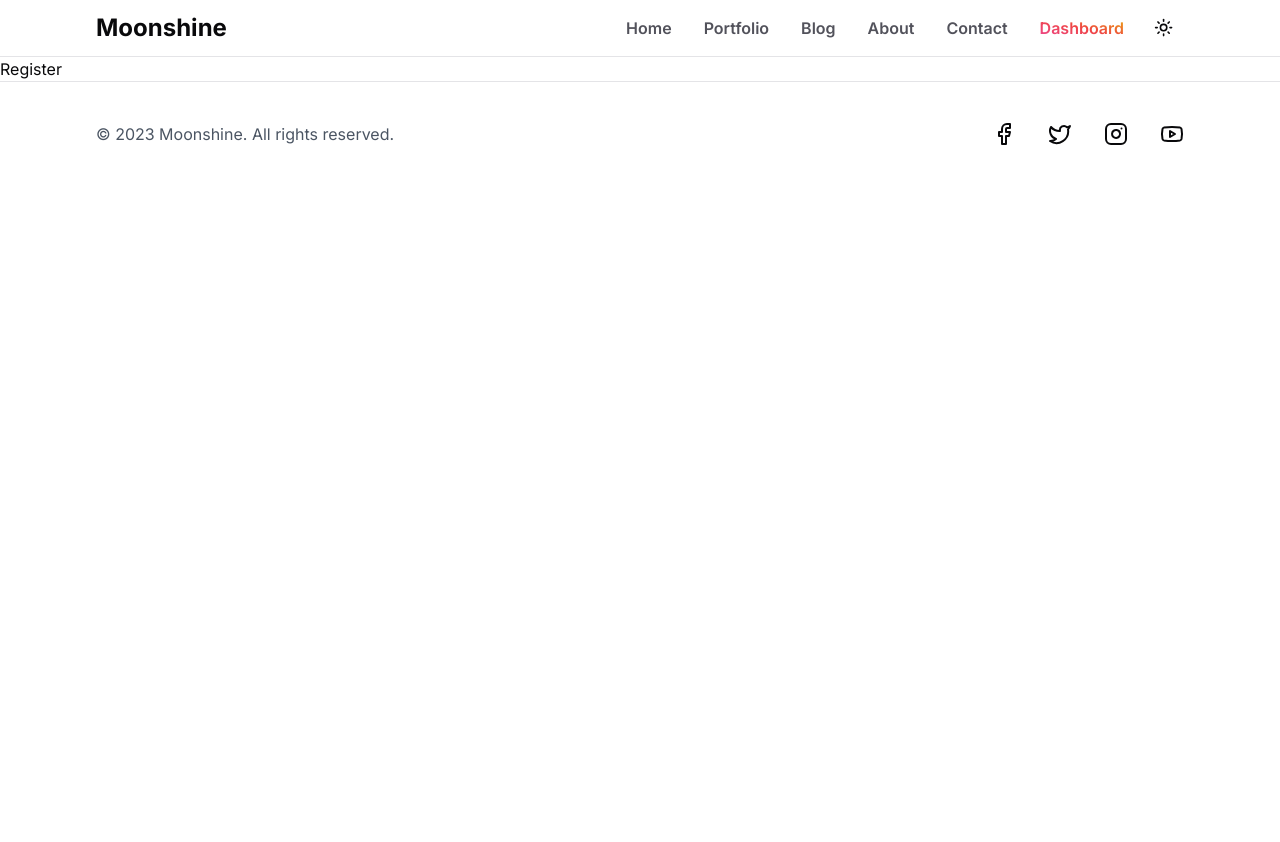
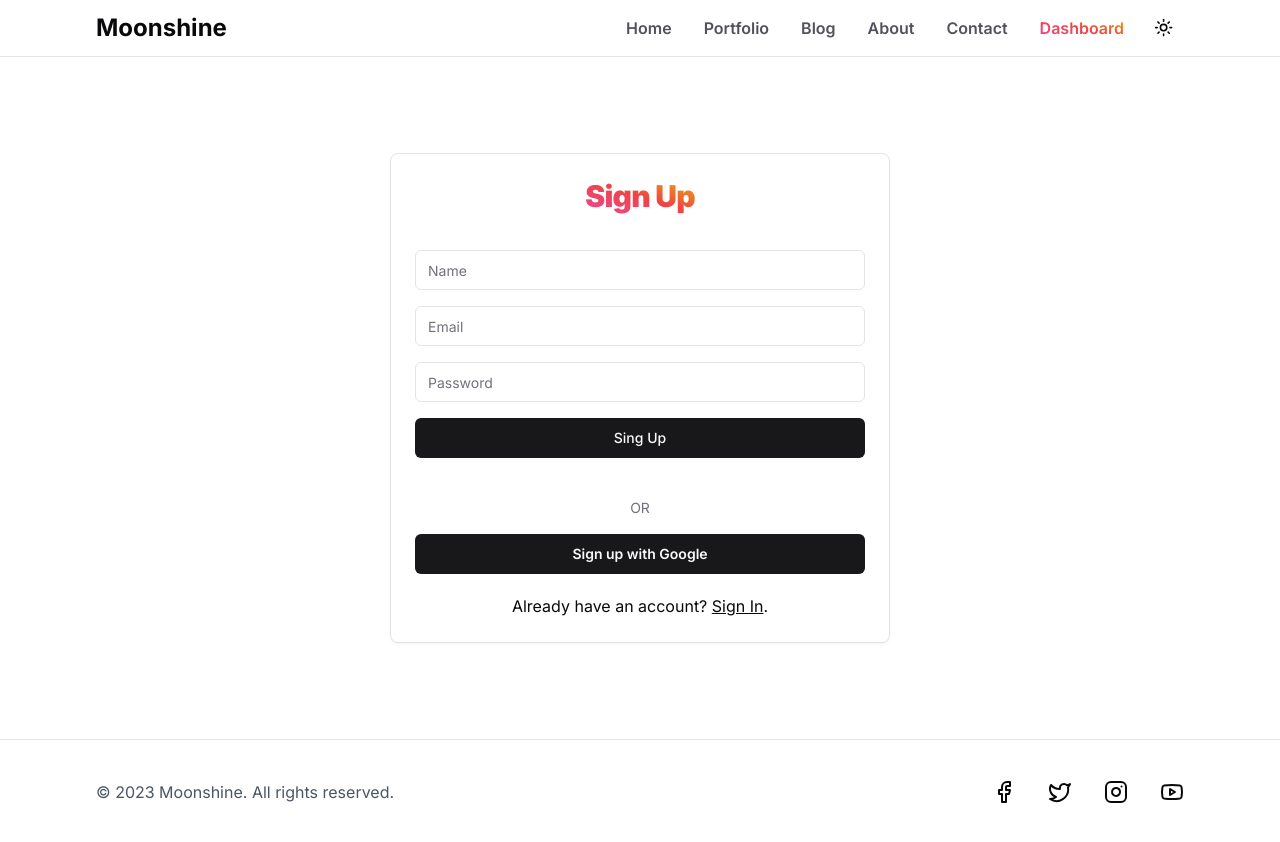
Before and after one commit to 10Sadique/dev-blog, a Next.js app: page /dashboard/register in a window 1280 px wide. Before the commit the page ends 800 px from the top, so only its background shows below. Built offline with nearby package versions, Linux system fonts and the light colour scheme.

Commit message:
google sign in added

```diff
--- a/package.json
+++ b/package.json
@@ -10,6 +10,7 @@
   },
   "dependencies": {
     "@radix-ui/react-dropdown-menu": "^2.0.5",
+    "@radix-ui/react-separator": "^1.0.3",
     "@radix-ui/react-slot": "^1.0.2",
     "@types/node": "20.4.0",
     "@types/react": "18.2.14",
@@ -20,11 +21,14 @@
     "eslint": "8.44.0",
     "eslint-config-next": "13.4.9",
     "lucide-react": "^0.259.0",
+    "mongoose": "^7.3.2",
     "next": "13.4.9",
+    "next-auth": "^4.22.1",
     "next-themes": "^0.2.1",
     "postcss": "8.4.25",
     "react": "18.2.0",
     "react-dom": "18.2.0",
+    "swr": "^2.2.0",
     "tailwind-merge": "^1.13.2",
     "tailwindcss": "3.3.2",
     "tailwindcss-animate": "^1.0.6",
--- a/src/app/(site)/dashboard/(auth)/login/page.tsx
+++ b/src/app/(site)/dashboard/(auth)/login/page.tsx
@@ -1,5 +1,69 @@
+'use client';
+
+import { Button } from '@/components/ui/button';
+import {
+  Card,
+  CardContent,
+  CardFooter,
+  CardHeader,
+  CardTitle,
+} from '@/components/ui/card';
+import { Input } from '@/components/ui/input';
+import { signIn } from 'next-auth/react';
+import Link from 'next/link';
+
 const Login = () => {
-  return <div>Login</div>;
+  return (
+    <div className="py-24">
+      <div className="container space-x-3">
+        <Card className="w-full lg:w-[500px] mx-auto">
+          <CardHeader className="text-center">
+            <CardTitle className="font-black lg:text-3xl mb-3 text-2xl">
+              <span className="text-transparent bg-clip-text bg-gradient-to-tr from-pink-500 via-red-500 to-yellow-500">
+                Sign In
+              </span>
+            </CardTitle>
+          </CardHeader>
+
+          <CardContent>
+            <form className="space-y-4">
+              <Input required type="email" name="email" placeholder="Email" />
+              <Input
+                required
+                type="password"
+                name="password"
+                placeholder="Password"
+              />
+              <Button type="submit" className="w-full">
+                Sing In
+              </Button>
+            </form>
+          </CardContent>
+
+          <p className="text-center my-4 text-zinc-500 dark:text-zinc-400 text-sm">
+            OR
+          </p>
+
+          <CardFooter className="flex flex-col">
+            <Button
+              className="font-semibold w-full mb-5"
+              onClick={() => signIn('google')}
+            >
+              Sign in with Google
+            </Button>
+
+            <div>
+              Already have an account?{' '}
+              <Link className="underline" href={'/dashboard/register'}>
+                Sign Up
+              </Link>
+              .
+            </div>
+          </CardFooter>
+        </Card>
+      </div>
+    </div>
+  );
 };
 
 export default Login;
--- a/src/app/(site)/dashboard/(auth)/register/page.tsx
+++ b/src/app/(site)/dashboard/(auth)/register/page.tsx
@@ -1,5 +1,71 @@
+'use client';
+
+import { signIn } from 'next-auth/react';
+
+import { Button } from '@/components/ui/button';
+import {
+  Card,
+  CardContent,
+  CardFooter,
+  CardHeader,
+  CardTitle,
+} from '@/components/ui/card';
+import { Input } from '@/components/ui/input';
+import Link from 'next/link';
+
 const Register = () => {
-  return <div>Register</div>;
+  return (
+    <div className="py-24">
+      <div className="container space-x-3">
+        <Card className="w-full lg:w-[500px] mx-auto">
+          <CardHeader className="text-center">
+            <CardTitle className="font-black lg:text-3xl mb-3 text-2xl">
+              <span className="text-transparent bg-clip-text bg-gradient-to-tr from-pink-500 via-red-500 to-yellow-500">
+                Sign Up
+              </span>
+            </CardTitle>
+          </CardHeader>
+
+          <CardContent>
+            <form className="space-y-4">
+              <Input required type="text" name="name" placeholder="Name" />
+              <Input required type="email" name="email" placeholder="Email" />
+              <Input
+                required
+                type="password"
+                name="password"
+                placeholder="Password"
+              />
+              <Button type="submit" className="w-full">
+                Sing Up
+              </Button>
+            </form>
+          </CardContent>
+
+          <p className="text-center my-4 text-zinc-500 dark:text-zinc-400 text-sm">
+            OR
+          </p>
+
+          <CardFooter className="flex flex-col">
+            <Button
+              className="font-semibold w-full mb-5"
+              onClick={() => signIn('google')}
+            >
+              Sign up with Google
+            </Button>
+
+            <div>
+              Already have an account?{' '}
+              <Link className="underline" href={'/dashboard/login'}>
+                Sign In
+              </Link>
+              .
+            </div>
+          </CardFooter>
+        </Card>
+      </div>
+    </div>
+  );
 };
 
 export default Register;
--- a/src/app/(site)/dashboard/page.tsx
+++ b/src/app/(site)/dashboard/page.tsx
@@ -1,4 +1,24 @@
+'use client';
+
+import { useSession } from 'next-auth/react';
+import useSWR from 'swr';
+
 const Dashboard = () => {
+  const session = useSession();
+
+  console.log(session);
+
+  // @ts-ignore
+  const fetcher = (...args) => fetch(...args).then((res) => res.json());
+  const { data, error, isLoading } = useSWR(
+    'https://jsonplaceholder.typicode.com/posts',
+    fetcher
+  );
+
+  if (isLoading) {
+    return <div>Loading...</div>;
+  }
+
   return <div>Dashboard</div>;
 };
 
--- /dev/null
+++ b/src/app/api/auth/[...nextauth]/route.ts
@@ -0,0 +1,13 @@
+import NextAuth from 'next-auth';
+import GoogleProvider from 'next-auth/providers/google';
+
+const handler = NextAuth({
+  providers: [
+    GoogleProvider({
+      clientId: process.env.GOOGLE_CLIENT as string,
+      clientSecret: process.env.GOOGLE_SECRET as string,
+    }),
+  ],
+});
+
+export { handler as GET, handler as POST };
--- a/src/app/layout.tsx
+++ b/src/app/layout.tsx
@@ -6,6 +6,7 @@ import { Footer } from '@/components/Footer';
 import { ThemeProvider } from '@/components/providers/ThemeProvider';
 
 import './globals.css';
+import { AuthProvider } from '@/components/providers/AuthProvider';
 
 const inter = Inter({
   subsets: ['latin'],
@@ -26,9 +27,11 @@ export default function RootLayout({
     <html lang="en">
       <body className={inter.className}>
         <ThemeProvider attribute="class" defaultTheme="system" enableSystem>
-          <Navbar />
-          {children}
-          <Footer />
+          <AuthProvider>
+            <Navbar />
+            {children}
+            <Footer />
+          </AuthProvider>
         </ThemeProvider>
       </body>
     </html>
--- /dev/null
+++ b/src/components/providers/AuthProvider.tsx
@@ -0,0 +1,7 @@
+'use client';
+
+import { SessionProvider } from 'next-auth/react';
+
+export const AuthProvider = ({ children }: { children: React.ReactNode }) => {
+  return <SessionProvider>{children}</SessionProvider>;
+};
--- /dev/null
+++ b/src/components/ui/separator.tsx
@@ -0,0 +1,31 @@
+"use client"
+
+import * as React from "react"
+import * as SeparatorPrimitive from "@radix-ui/react-separator"
+
+import { cn } from "@/lib/utils"
+
+const Separator = React.forwardRef<
+  React.ElementRef<typeof SeparatorPrimitive.Root>,
+  React.ComponentPropsWithoutRef<typeof SeparatorPrimitive.Root>
+>(
+  (
+    { className, orientation = "horizontal", decorative = true, ...props },
+    ref
+  ) => (
+    <SeparatorPrimitive.Root
+      ref={ref}
+      decorative={decorative}
+      orientation={orientation}
+      className={cn(
+        "shrink-0 bg-border",
+        orientation === "horizontal" ? "h-[1px] w-full" : "h-full w-[1px]",
+        className
+      )}
+      {...props}
+    />
+  )
+)
+Separator.displayName = SeparatorPrimitive.Root.displayName
+
+export { Separator }
--- /dev/null
+++ b/src/models/user.model.ts
@@ -0,0 +1,28 @@
+import { InferSchemaType, Schema, model, models } from 'mongoose';
+
+const userSchema = new Schema(
+  {
+    name: {
+      type: String,
+      unique: true,
+      required: true,
+    },
+    email: {
+      type: String,
+      unique: true,
+      required: true,
+    },
+    password: {
+      type: String,
+      unique: true,
+      required: true,
+    },
+  },
+  { timestamps: true }
+);
+
+export type UserType = InferSchemaType<typeof userSchema>;
+
+const UserModel = models.User || model('User', userSchema);
+
+export default UserModel;
--- /dev/null
+++ b/src/utils/db.ts
@@ -0,0 +1,11 @@
+import mongoose from 'mongoose';
+
+const connect = async () => {
+  try {
+    await mongoose.connect(process.env.MONGODB_URI as string);
+  } catch (error) {
+    throw new Error('Conncetion failed!');
+  }
+};
+
+export default connect;
```
Also changed, not shown: 2 other files (tests, documents, lock files or other folders).
